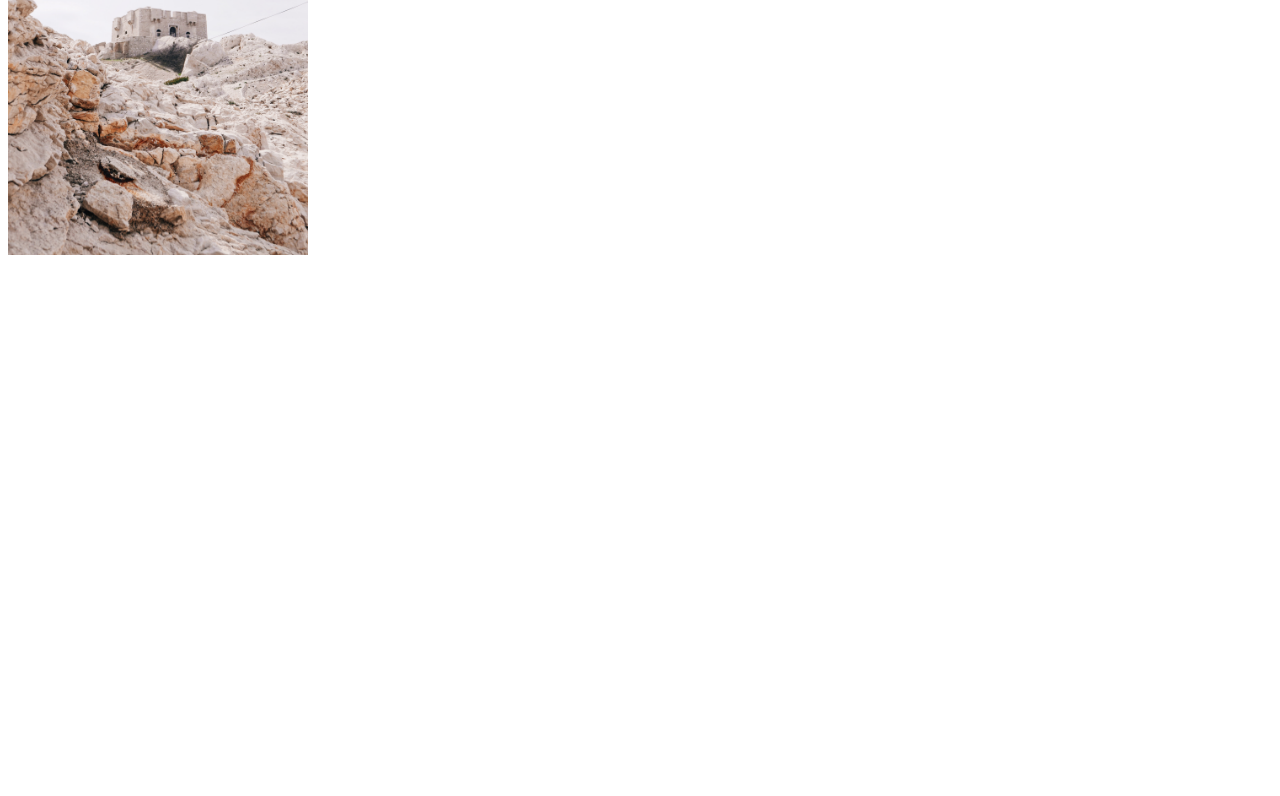
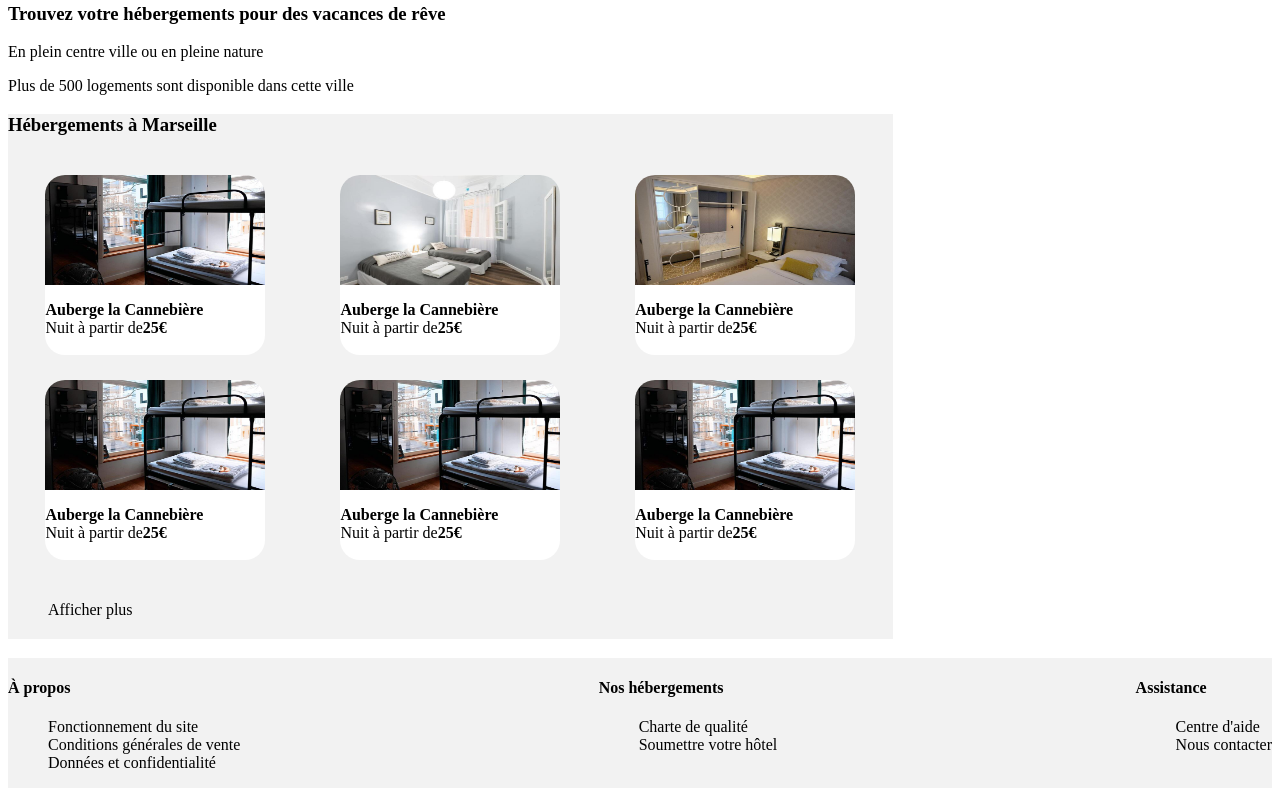
Before and after one commit to elrs92/elbouchmehdi_2_26032021, a plain HTML site: page index.html in a window 1280 px wide. Shown: the part 204-1000 px from the top of the page. Before the commit the page ends 800 px from the top, so only its background shows below. Drawn offline with Linux system fonts and the light colour scheme.

Commit message:
rajout d'images,  mis en place de la première partie du css, et avancement hébergement Marseille

```diff
--- a/Projet2.css
+++ b/Projet2.css
@@ -1,5 +1,56 @@
-img
+#liste_1
 {
-    width: 300px;
-    height:auto
+    display: flex;
+    flex-wrap: wrap;
+    justify-content: space-around;
 }
+
+.hébergement_1
+{
+    width: 220px;
+
+    background-color: white;
+    border-radius: 20px;
+    overflow: hidden;
+    padding-bottom:2px;
+    margin-top: 20px;
+    margin-bottom: 5px;
+    margin-left: 12px;
+    margin-right: 12px;
+
+}
+.hébergement_1 img
+{
+    width: 220;
+    height: 110px;
+}
+
+article
+{
+    background-color: #F2F2F2;
+}
+
+#Global_1
+{
+    width: 70%;
+}
+
+
+footer
+{
+    background-color: #F2F2F2;
+    display: flex;
+    justify-content: space-between;
+
+}
+li
+{
+    list-style: none;
+}
+
+
+#afficher_plus{
+    padding-top:20px;
+    padding-bottom:20px;
+    padding-left:40px;
+}
--- a/index.html
+++ b/index.html
@@ -6,6 +6,8 @@
     <link rel="stylesheet" type="text/css" href="Projet2.css" />
 </head>
 <header>
+    <img src="img/logo/Reservia@3x.png" alt="logo reservia"/>
+
 
 </header>
 
@@ -18,18 +20,65 @@
 
 
 <section>
-    <article>
-        <h3></h3>
-        <aside>
-            <h3></h3>
-            <p>
-                <img src="img/activites/1_xlarge/paul-hermann-QFTrLdQIRhI-unsplash.jpg" alt="photo chateau"/>
+        <h3>Trouvez votre hébergements pour des vacances de rêve</h3>
+        <p>En plein centre ville ou en pleine nature</p>
+        <p>Plus de 500 logements sont disponible dans cette ville</p>
+    </section>
 
+    <article id="Global_1" >
+        <h3>Hébergements à Marseille</h3>
+        <article id="liste_1">
+            <article class="hébergement_1">
+                <img src="img/hebergements/4_small/marcus-loke-WQJvWU_HZFo-unsplash.jpg" alt="photo appartement La Cannebière"/>
+                <p><strong>Auberge la Cannebière</strong></br>
+                Nuit à partir de<strong>25€</strong>
                 </p>
+
+            </article>
+            <article class="hébergement_1">
+                <img src="img/hebergements/4_small/fred-kleber-gTbaxaVLvsg-unsplash.jpg" alt="photo appartement Hôtel du port"/>
+                <p><strong>Auberge la Cannebière</strong></br>
+                Nuit à partir de<strong>25€</strong>
+                </p>
+
+            </article>
+            <article class="hébergement_1">
+                <img src="img/hebergements/4_small/reisetopia-B8WIgxA_PFU-unsplash.jpg" alt="photo appartement Hôtel Les mouettes"/>
+                <p><strong>Auberge la Cannebière</strong></br>
+                Nuit à partir de<strong>25€</strong>
+                </p>
+
+            </article>
+            <article class="hébergement_1">
+                <img src="img/hebergements/4_small/marcus-loke-WQJvWU_HZFo-unsplash.jpg" alt="photo appartement La Cannebière"/>
+                <p><strong>Auberge la Cannebière</strong></br>
+                Nuit à partir de<strong>25€</strong>
+                </p>
+
+            </article>
+            <article class="hébergement_1">
+                <img src="img/hebergements/4_small/marcus-loke-WQJvWU_HZFo-unsplash.jpg" alt="photo appartement La Cannebière"/>
+                <p><strong>Auberge la Cannebière</strong></br>
+                Nuit à partir de<strong>25€</strong>
+                </p>
+
+            </article>
+            <article class="hébergement_1">
+                <img src="img/hebergements/4_small/marcus-loke-WQJvWU_HZFo-unsplash.jpg" alt="photo appartement La Cannebière"/>
+                <p><strong>Auberge la Cannebière</strong></br>
+                Nuit à partir de<strong>25€</strong>
+                </p>
+
+            </article>
+        </article>
+        <p id="afficher_plus">Afficher plus</p>
+    </article>
+
+        <article>
 
 
 
-        </aside>
+        </article>
 
         <aside>
         <h3>
@@ -69,6 +118,35 @@
 
 
 <footer>
+    <article>
+        <h4>À propos</h4>
+        <ul>
+            <li>Fonctionnement du site</li>
+            <li> Conditions générales de vente</li>
+            <li>Données et confidentialité</li>
+
+        </ul>
+
+    </article>
+    <article><h4>Nos hébergements</h4>
+              <ul>
+                  <li>Charte de qualité</li>
+                  <li>Soumettre votre hôtel</li>
+
+              </ul>
+
+    </article>
+<article>
+
+<h4>Assistance</h4>
+<ul>
+    <li>Centre d'aide</li>
+    <li>Nous contacter</li>
+</ul>
+</article>
+
+</footer>
+
 
 
 
```
Also changed, not shown: img/1598262857804_Maquette reservia-min.png (added), 1 other file.
